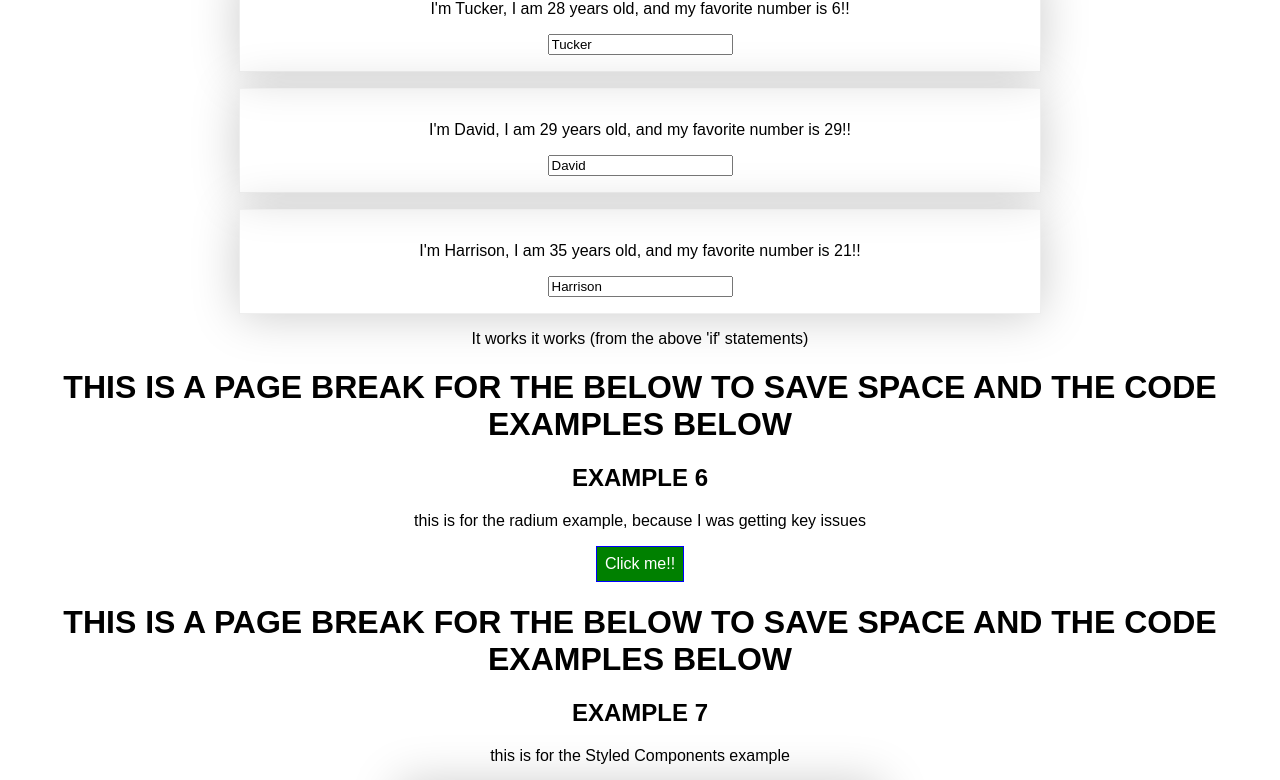
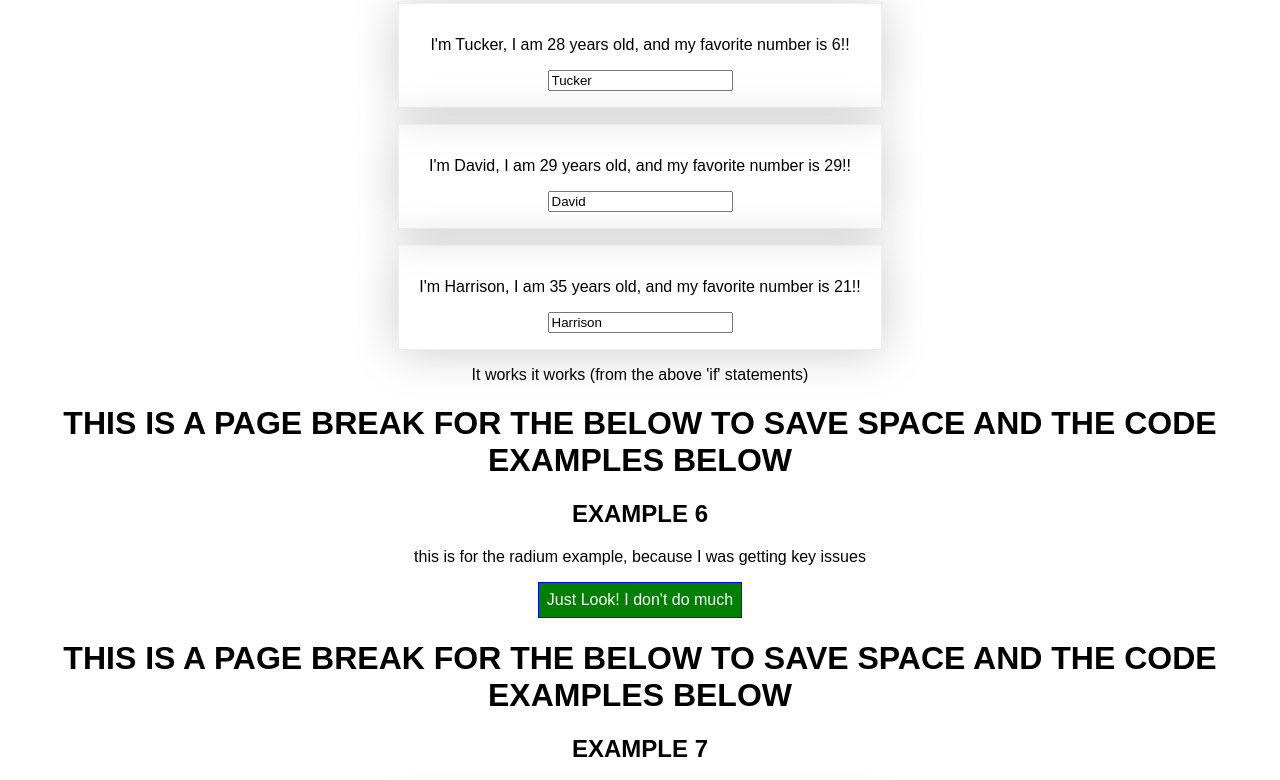
Before and after one commit to okg8869/React-Complete-Guide, a React (Create React App) app: page / in a window 1280 px wide. Shown: the part 1942-2722 px from the top of the page. Built offline with nearby package versions, Linux system fonts and the light colour scheme.

Commit message:
CSS parts Complete

```diff
--- a/src/CSSalternatives/Radium/Radium.js
+++ b/src/CSSalternatives/Radium/Radium.js
@@ -49,7 +49,7 @@ class Radiumexample extends Component {
 
         return (
             <div>
-                <button style = {style}> Click me!! </button>
+                <button style = {style}> Just Look! I don't do much</button>
 
 
         </div>
--- a/src/Person/Person.css
+++ b/src/Person/Person.css
@@ -7,10 +7,9 @@
     text-align: center;
 }
 
-/*
-this is a standard media querry
+/* this is a standard media querry */
 @media (min-width: 500px) {
     .Person {
         width: 450px;
     }
-} */
+}
```
